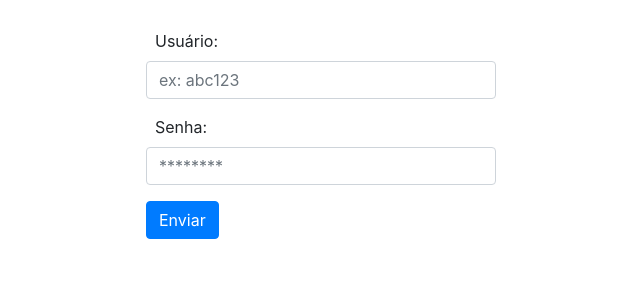
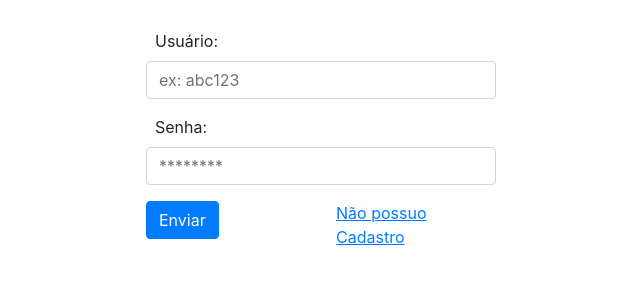
Before and after one commit to dimisworkhub/Cidades-Digitais-Front, a plain HTML site: page login.html in a window 1280 px wide. Shown: the part 410-694 px from the top of the page, without its empty margins (319-959 px from the left). Drawn offline with nearby package versions, Linux system fonts and the light colour scheme.

Commit message:
Add files via upload

```diff
--- a/login.html
+++ b/login.html
@@ -37,7 +37,10 @@
         <label for="submitSenha">&nbsp&nbspSenha: </label>
         <input type="password" class="form-control" id="submitSenha" placeholder="********" value="" onchange="changer()">
       </div>
-        <button type="button" class="btn btn-primary" onclick="entrar()" >Enviar</button>
+      <div class="row">
+        <div class="col-sm-6"><button type="submit" class="btn btn-primary" onclick="entrar()" >Enviar</button></div>
+        <div class="col-sm-6"><a href="file:///C:/Users/dimitrius.cardoso/Desktop/Coisas%20do%20estagio/ate%20agora/createuser.html"><u>Não possuo Cadastro</u></a></div>
+      </div>
     </form>
 	</div>
   </div>
```
Also changed, not shown: createuser.html (+2 -1 lines).
